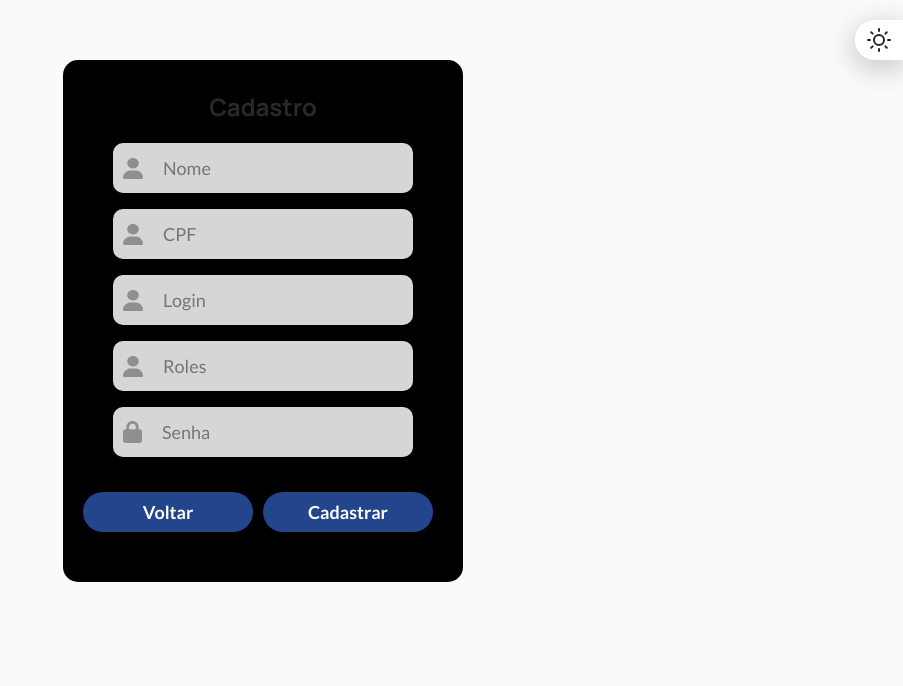
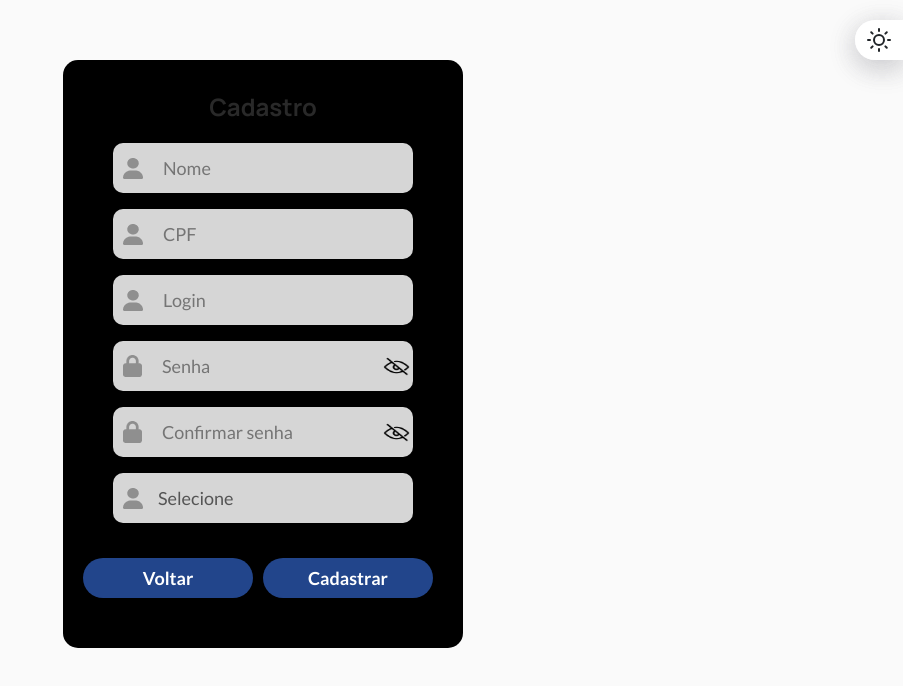
Before and after one commit to Equipe-Meta-Code/Dashboard-Pro4Tech, a React (Vite) app in the folder dashboard/: page /cadastro in a window 1280 px wide. Shown: the top 686 px of the page, without its empty margins (377-1280 px from the left). Built offline with nearby package versions, Linux system fonts and the light colour scheme.

Commit message:
Update Cadastro.tsx

```diff
--- a/dashboard/src/components/pages/cadastro/Cadastro.tsx
+++ b/dashboard/src/components/pages/cadastro/Cadastro.tsx
@@ -1,55 +1,82 @@
-import "../styles.scss";
+import { useState } from "react";
+import { useNavigate } from "react-router-dom";
+import api from "../../../services/api";
+import user_icon from "../../../assets/person.png";
 import password_icon from "../../../assets/password.png";
-import user_icon from "../../../assets/person.png";
-import { useNavigate } from "react-router-dom";
-import { useCallback, useEffect, useState } from "react";
-import api from "../../../services/api";
+import eyeOpen from "../../../assets/eyeOpen.png";
+import eyeClose from "../../../assets/eyeClose.png";
 
 const Cadastro = () => {
 
   const [pageTitle, setPageTitle] = useState('Cadastro');
-  useEffect(() => {
-    document.title = pageTitle;
-  }, [pageTitle]);
-
   const [nome, setNome] = useState("");
   const [cpf, setCpf] = useState("");
   const [login, setLogin] = useState("");
   const [senha, setSenha] = useState("");
+  const [confirmarSenha, setConfirmarSenha] = useState("");
   const [roles, setRoles] = useState("");
   const [error, setError] = useState("");
   const [successMessage, setSuccessMessage] = useState("");
-
+  const [mostrarSenha, setMostrarSenha] = useState(false);
+  const [mostrarConfirmarSenha, setMostrarConfirmarSenha] = useState(false);
   const navigate = useNavigate();
 
-  const handleSubmit = useCallback(async () => {
-    if (!nome || !cpf || !login || !senha || !roles) {
+  const formatarCPF = (value) => {
+    const cpfDigits = value.replace(/\D/g, ''); // Remove todos os caracteres que não são dígitos
+    let formattedCPF = cpfDigits.slice(0, 11); // Garante que o CPF tenha no máximo 11 dígitos
+
+    // Aplica a máscara de formatação do CPF
+    formattedCPF = formattedCPF.replace(/(\d{3})(\d{3})(\d{3})(\d{2})/, "$1.$2.$3-$4");
+    setCpf(formattedCPF);
+  };
+
+  const handleSubmit = async () => {
+    setError(""); // Limpar mensagem de erro anterior
+    setSuccessMessage(""); // Limpar mensagem de sucesso anterior
+
+    if (cpf.length !== 14) { // Verifica se o CPF tem 14 caracteres, incluindo pontos e traço
+      setError("Por favor, insira um CPF válido com 11 dígitos.");
+      return;
+    }
+
+    if (!nome || !cpf || !login || !senha || !confirmarSenha || !roles) {
       setError("Por favor, preencha todos os campos.");
+      return;
+    }
+
+    if (senha !== confirmarSenha) {
+      setError("As senhas não coincidem.");
+      return;
+    }
+
+    // Verifica se a senha tem pelo menos 8 caracteres, incluindo pelo menos um número e um caractere especial
+    const senhaRegex = /^(?=.*\d)(?=.*[!@#$%^&*])(?=.*[a-zA-Z]).{8,}$/;
+    if (!senhaRegex.test(senha)) {
+      setError("A senha deve ter pelo menos 8 caracteres, incluindo pelo menos um número e um caractere especial.");
       return;
     }
 
     try {
       const response = await api.post("/users", {
         nome,
-        cpf,
+        cpf: cpf.replace(/\D/g, ''),
         login,
         senha,
-        roles,
+        roles
       });
       console.log(response.data);
       setSuccessMessage("Usuário cadastrado com sucesso!");
       setTimeout(() => {
-        setSuccessMessage("");
-        navigate("/login");
-      }, 1000); // Redirecionar para a página de login após 1 segundos
+        navigate("/dashboard");
+      }, 2000);
     } catch (error) {
       console.error("Erro ao cadastrar usuário:", error);
       setError("Erro ao cadastrar usuário. Por favor, tente novamente.");
     }
-  }, [nome, cpf, login, senha, roles, navigate]);
+  };
 
   const voltarSubmit = () => {
-    navigate("/");
+    navigate("/dashboard");
   };
 
   return (
@@ -61,17 +88,36 @@ const Cadastro = () => {
             <img src={user_icon} alt="" />
             <input type="text" placeholder="Nome" onChange={(event) => setNome(event.target.value)} />
           </div>
-          <div className="input"><img src={user_icon} alt="" />
-            <input type="text" placeholder="CPF" onChange={(event) => setCpf(event.target.value)} />
+          <div className="input">
+            <img src={user_icon} alt="" />
+            <input type="text" placeholder="CPF" value={cpf} onChange={(event) => formatarCPF(event.target.value)} />
           </div>
-          <div className="input"><img src={user_icon} alt="" />
+          <div className="input">
+            <img src={user_icon} alt="" />
             <input type="text" placeholder="Login" onChange={(event) => setLogin(event.target.value)} />
           </div>
-          <div className="input"><img src={user_icon} alt="" />
-            <input type="text" placeholder="Roles" onChange={(event) => setRoles(event.target.value)} />
+          <div className="input">
+            <img src={password_icon} alt="" />
+            <input type={mostrarSenha ? "text" : "password"} placeholder="Senha" value={senha} onChange={(event) => setSenha(event.target.value)} />
+            <button className="eye-icon" onClick={() => setMostrarSenha(!mostrarSenha)}>
+              {mostrarSenha ? <img src={eyeOpen} alt="Mostrar senha" /> : <img src={eyeClose} alt="Esconder senha" />}
+            </button>
           </div>
-          <div className="input"><img src={password_icon} alt="" />
-            <input type="password" placeholder="Senha" onChange={(event) => setSenha(event.target.value)} />
+          <div className="input">
+            <img src={password_icon} alt="" />
+            <input type={mostrarConfirmarSenha ? "text" : "password"} placeholder="Confirmar senha" onChange={(event) => setConfirmarSenha(event.target.value)} />
+            <button className="eye-icon" onClick={() => setMostrarConfirmarSenha(!mostrarConfirmarSenha)}>
+              {mostrarConfirmarSenha ? <img src={eyeOpen} alt="Mostrar senha" /> : <img src={eyeClose} alt="Esconder senha" />}
+            </button>
+          </div>
+          <div className="input">
+              <label></label>
+              <img src={user_icon} alt="" />
+              <select className="select" value={roles} onChange={(event) => setRoles(event.target.value)}>
+                  <option value="">Selecione</option>
+                  <option value="4">Administrador</option>
+                  <option value="3">Vendedor</option>
+              </select>
           </div>
         </div>
 
```
